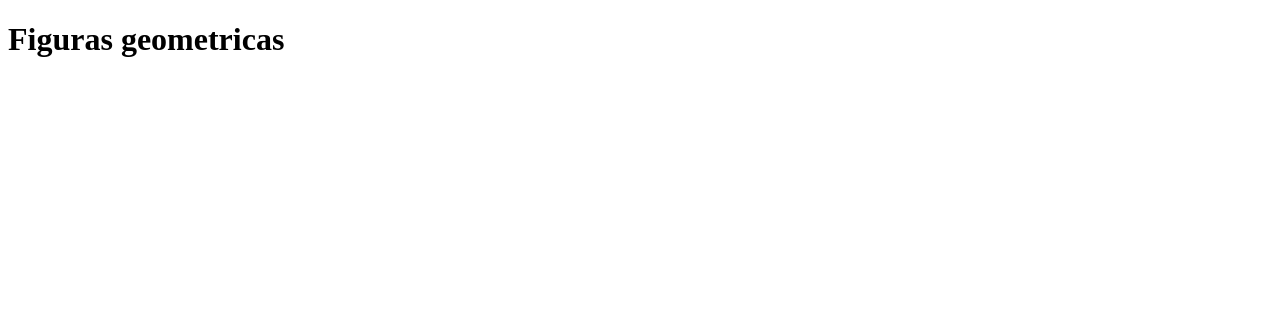
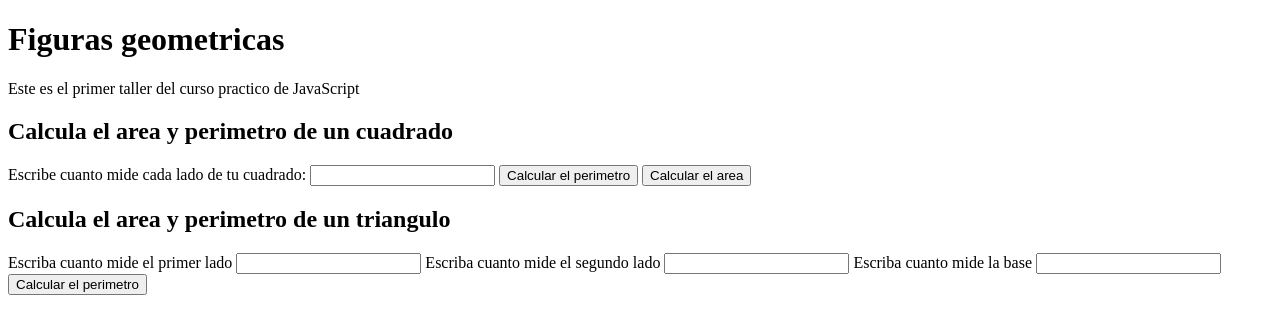
Before and after one commit to Gardeel/practica-js, a plain HTML site: page figuras.html in a window 1280 px wide. Drawn offline with Linux system fonts and the light colour scheme.

Commit message:
Interactuando con JavaScript desde HTML 8

```diff
--- a/figuras.html
+++ b/figuras.html
@@ -1,16 +1,52 @@
 <!DOCTYPE html>
 <html lang="en">
-<head>
-    <meta charset="UTF-8">
-    <meta http-equiv="X-UA-Compatible" content="IE=edge">
-    <meta name="viewport" content="width=device-width, initial-scale=1.0">
+  <head>
+    <meta charset="UTF-8" />
+    <meta http-equiv="X-UA-Compatible" content="IE=edge" />
+    <meta name="viewport" content="width=device-width, initial-scale=1.0" />
     <title>Figuras geometricas</title>
-</head>
-<body>
-    <h1>
-        Figuras geometricas
-    </h1>
+    <link rel="stylesheet" href="./stye.css">
+  </head>
+  <body>
+    <header>
+      <h1>Figuras geometricas</h1>
+      <p>Este es el primer taller del curso practico de JavaScript</p>
+    </header>
+
+    <section>
+        <h2>Calcula el area y perimetro de un cuadrado</h2>
+        <form action="">
+            <label for="InputCuadrado">
+                Escribe cuanto mide cada lado de tu cuadrado:
+            </label>
+            <input type="number" id="InputCuadrado" >
+            <button type="button" onclick="calcularPerimetroCuadrado()">Calcular el perimetro</button>
+            <button type="button" onclick="calcularAreaCuadrado()">Calcular el area</button>
+        </form>
+    </section>
+
+    <section class="contTriangulo">
+      <h2>Calcula el area y perimetro de un triangulo</h2>
+      <form action="">
+        <label for="inputTriangulo1">
+          Escriba cuanto mide el primer lado
+        </label>
+        <input type="number" id="inputTriangulo1">
+
+        <label for="inputTriangulo2">
+          Escriba cuanto mide el segundo lado
+        </label>
+        <input type="number" id="inputTriangulo2">
+
+        <label for="triangulobase">
+          Escriba cuanto mide la base
+        </label>
+        <input type="number" id="triangulobase">
+
+        <button type="button" onclick="calcularperimetroTriangulo()">Calcular el perimetro</button>
+      </form>
+    </section>
 
     <script src="./figuras.js"></script>
-</body>
+  </body>
 </html>
--- a/figuras.js
+++ b/figuras.js
@@ -53,3 +53,37 @@ function areaCirculo (radio){
 }
 
 console.groupEnd();
+
+
+
+// Aqui interactuamos con el html
+
+function calcularPerimetroCuadrado (){
+    const input = document.getElementById("InputCuadrado");
+    const valor = input.value;
+
+    const perimetro = perimetroCuadrado (valor);
+    alert(perimetro);
+}
+
+function calcularAreaCuadrado (){
+    const input = document.getElementById("InputCuadrado");
+    const valor = input.value;
+
+    const area = areaCuadrado (valor);
+    alert(area);
+}
+
+function calcularperimetroTriangulo() {
+    const input1 = document.getElementById("inputTriangulo1");
+    const input2 = document.getElementById("inputTriangulo2");
+    const input3 = document.getElementById("triangulobase");
+
+    const valor1 =input1.value;
+    const valor2 =input2.value;
+    const valor3 =input3.value;
+
+    const perimetro = (Number (valor1) + Number (valor2) + Number(valor3));
+    alert(perimetro);
+
+}
```
Also changed, not shown: stye.css (added).
